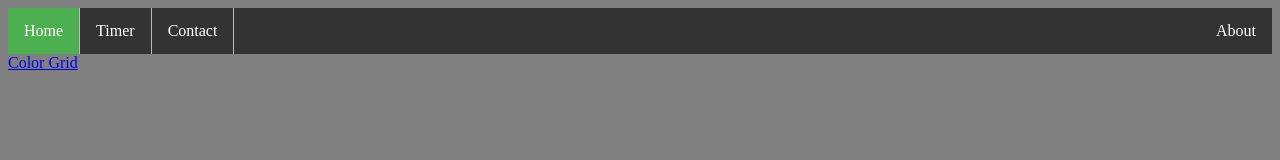
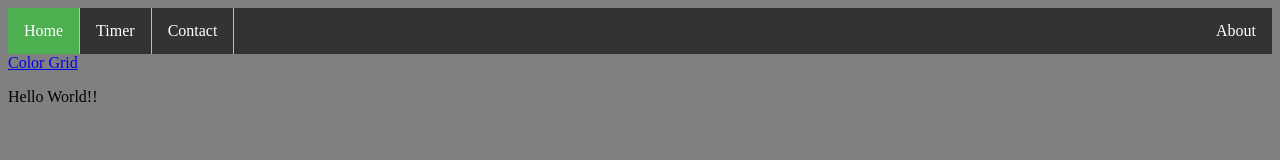
Before and after one commit to mohawk248/mohawk248.github.io, a plain HTML site: page main.html in a window 1280 px wide. Drawn offline with Linux system fonts and the light colour scheme; files that its build step writes are made by us from their sources.

Commit message:
Update main.html

```diff
--- a/main.html
+++ b/main.html
@@ -15,6 +15,9 @@
   <div class='body'>
     <a href='#'><span>Color Grid</span></a>
   </div>
+  <p>
+    Hello World!!
+  </p>
 </body>
 
 </html>
```
